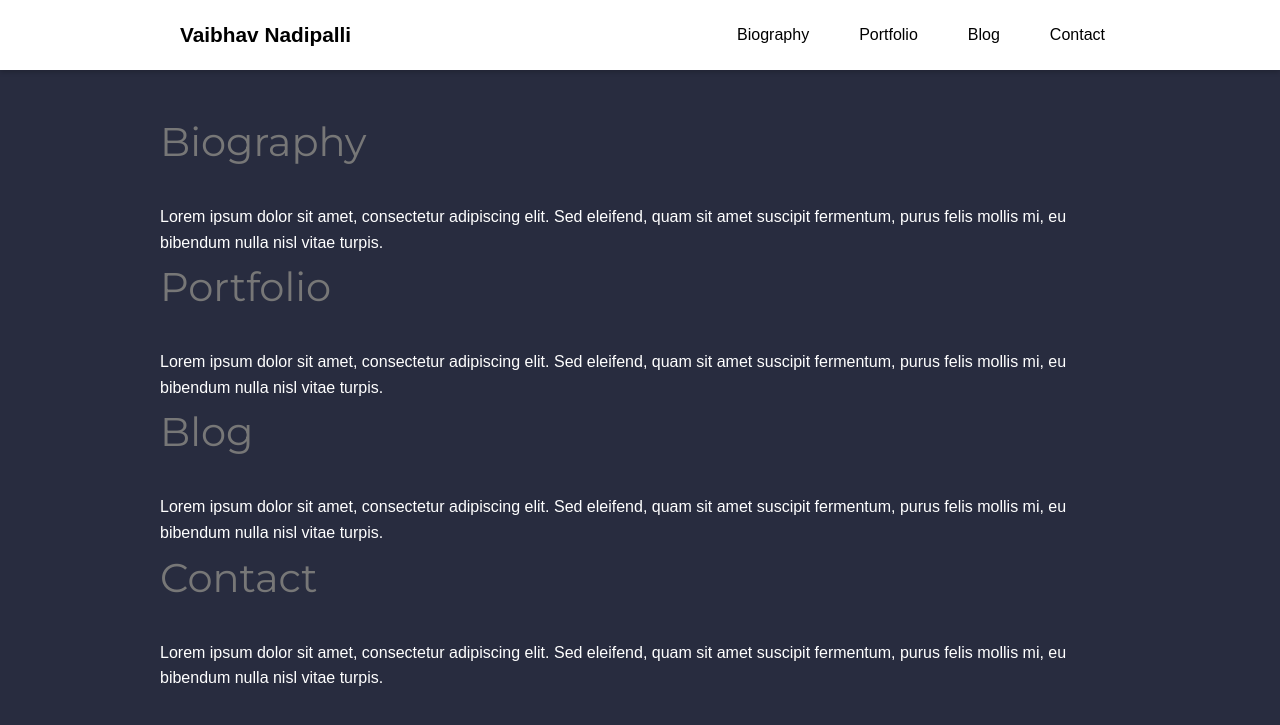
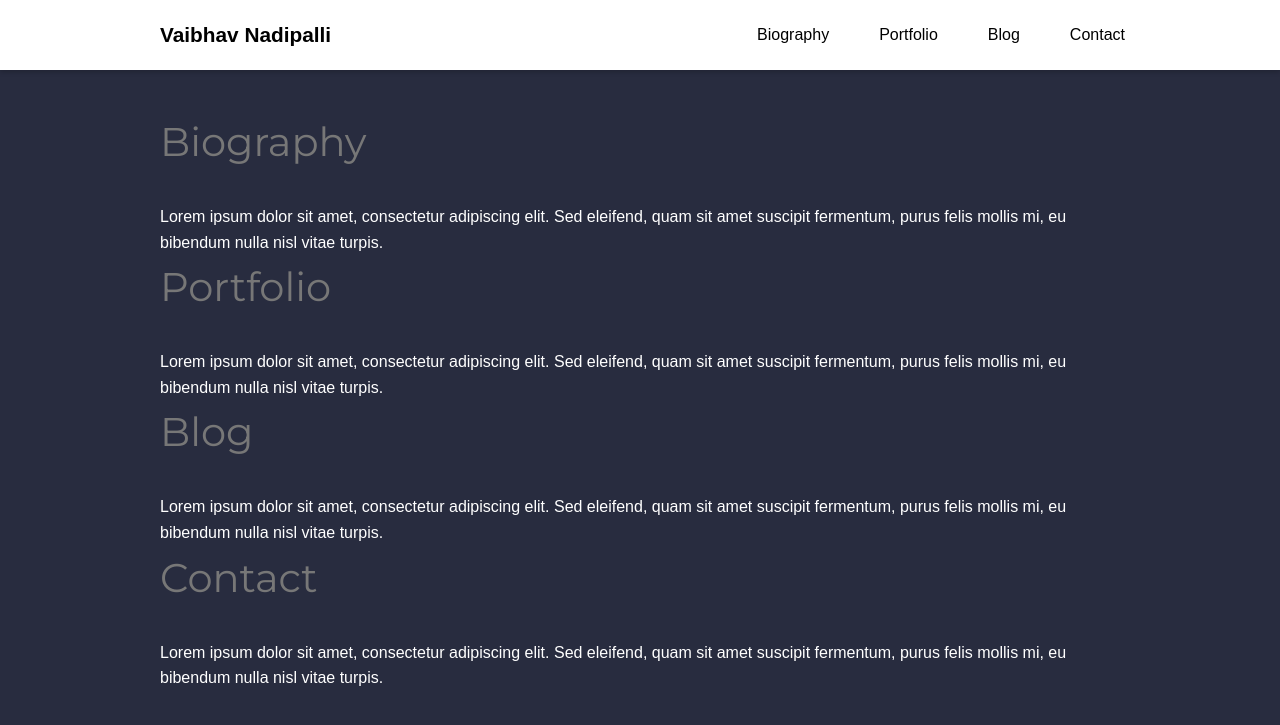
Before and after one commit to Vaibhav-Nadipalli/vaibhav-nadipalli.github.io, a Jekyll site: the page built from index.markdown, in a window 1280 px wide. Shown: the top 725 px of the page. Built offline with Jekyll 4.4.1, drawn with Linux system fonts in a browser that asks for light colours.

Commit message:
Update styles.css

```diff
--- a/assets/css/styles.css
+++ b/assets/css/styles.css
@@ -23,7 +23,7 @@ header {
     width: 100%;
     top: 0;
     z-index: 1000;
-    padding: 20px 0; /* Adjusted padding for header */
+    padding: 15px 0; /* Adjusted padding for header */
     box-shadow: 0 2px 5px rgba(0,0,0,0.2);
     height: 70px; /* Increased height of header */
     display: flex;
@@ -33,9 +33,8 @@ header {
 
 .nav-container {
     display: flex;
-    justify-content: space-between;
     align-items: center; /* Align items vertically */
-    padding: 0 20px;
+    justify-content: space-between; /* Distribute items evenly */
     width: 100%;
     max-width: 1000px; /* Adjusted max-width */
     margin: 0 auto; /* Center nav-container horizontally */
```
